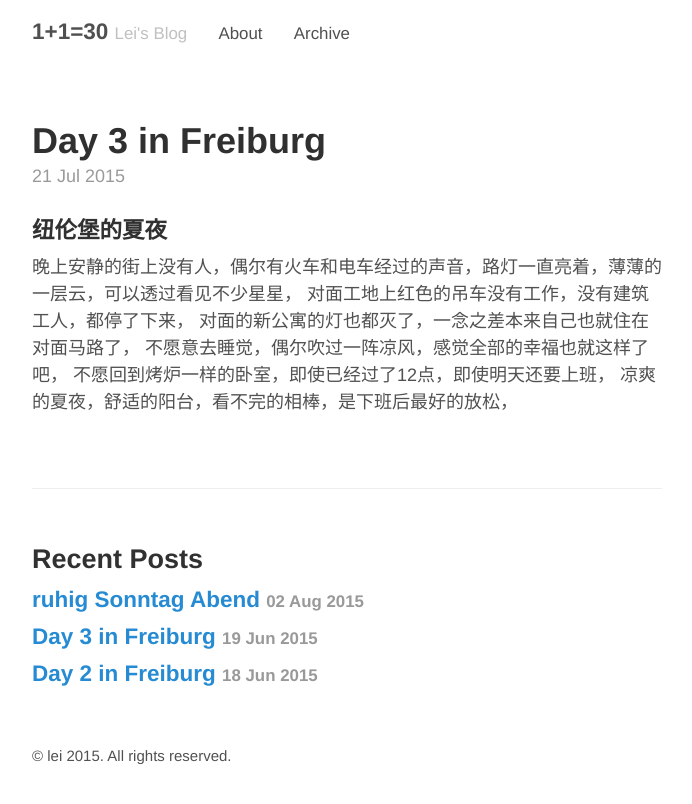
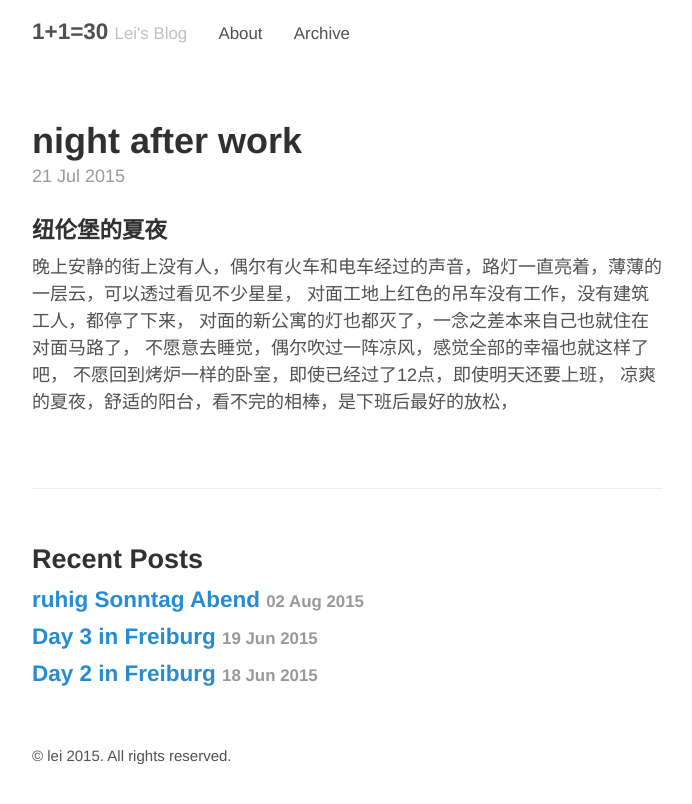
Before and after one commit to leihro/leihro.github.io, a Jekyll site: the page built from _posts/2015-07-21-ruhig-zu-Hause.md, in a window 1280 px wide. Shown: the top 804 px of the page, without its empty margins (293-985 px from the left). Built offline with Jekyll 4.4.1, drawn with Linux system fonts in a browser that asks for light colours.

Commit message:
Update 2015-07-21-ruhig-zu-Hause.md

```diff
--- a/_posts/2015-07-21-ruhig-zu-Hause.md
+++ b/_posts/2015-07-21-ruhig-zu-Hause.md
@@ -1,6 +1,6 @@
 ---
 layout: post
-title: Day 3 in Freiburg
+title: night after work
 ---
 
 ### 纽伦堡的夏夜
```
